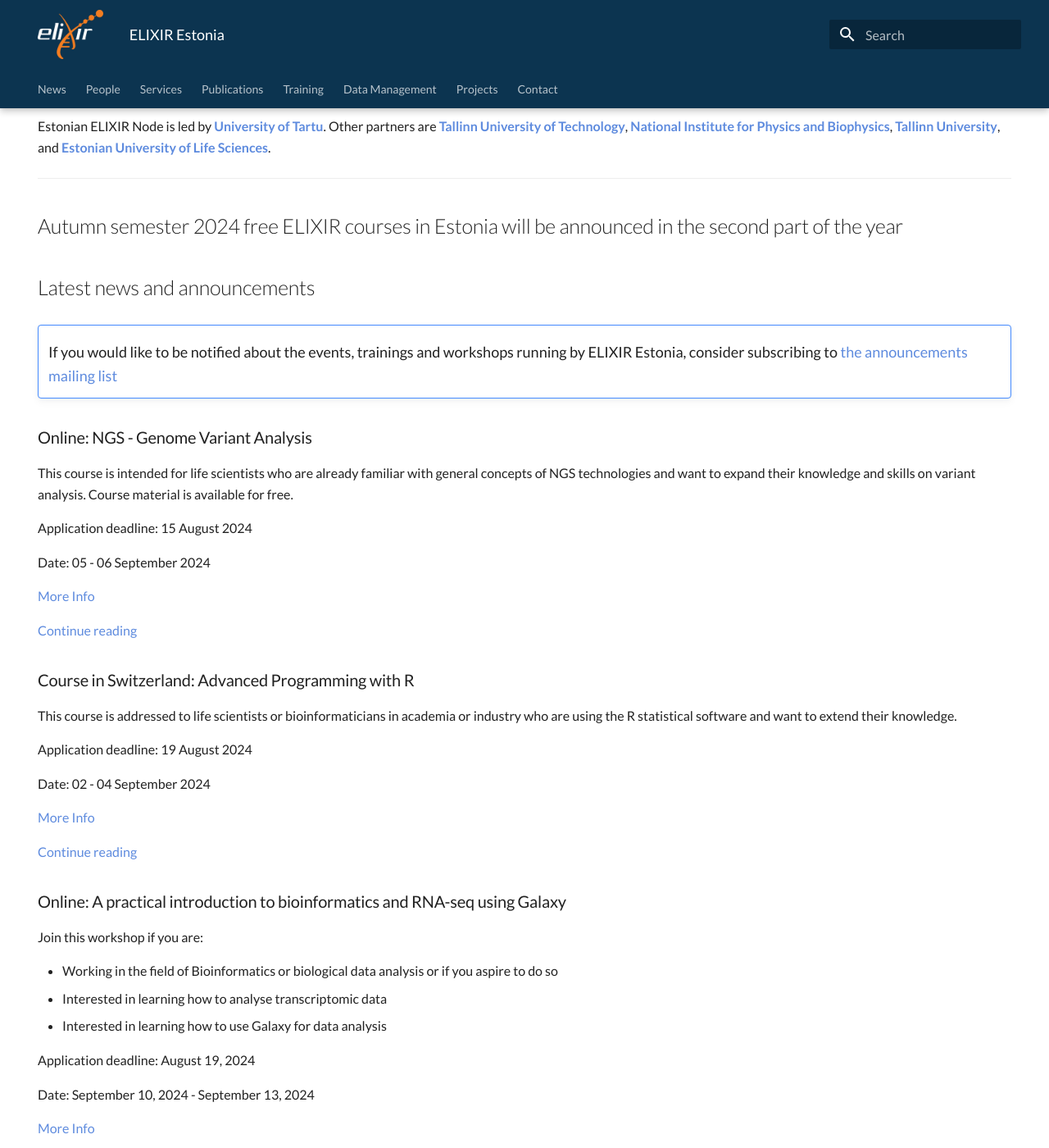
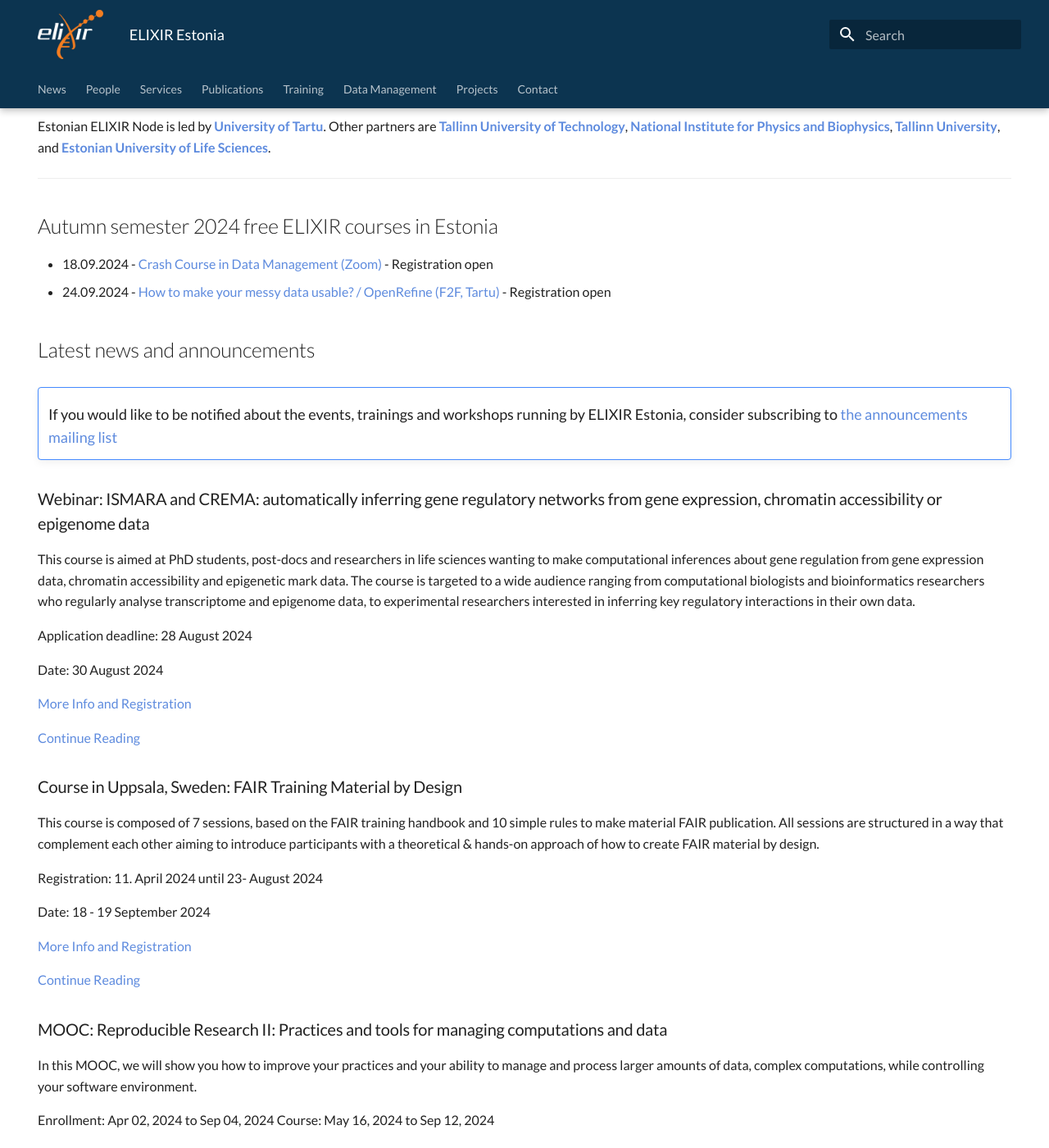
Before and after one commit to ELIXIREstonia/elixirestonia.github.io, an MkDocs documentation site: the page built from content/index.md, in a window 1280 px wide and 1400 px high, scrolled down 324 px. Shown: the whole window at 82% size. Built offline with MkDocs 1.6.1 and Material for MkDocs 9.7.7, drawn with Linux system fonts in a browser that asks for light colours; some of the changed lines change nothing that is shown; some of the changed text lies outside the part shown.

Commit message:
added courses (DM, OR)

```diff
--- a/content/index.md
+++ b/content/index.md
@@ -31,7 +31,10 @@
 **[Estonian University of Life Sciences](https://www.emu.ee/en)**.
 
 ---
-## Autumn semester 2024 free ELIXIR courses in Estonia will be announced in the second part of the year
+## Autumn semester 2024 free ELIXIR courses in Estonia
+
+* 18.09.2024 - [Crash Course in Data Management (Zoom)](news/posts/2024/crash_course_DM.md) - Registration open
+* 24.09.2024 - [How to make your messy data usable? / OpenRefine (F2F, Tartu)](news/posts/2024/OpenRefine_data_cleaning.md) - Registration open
 <!---
 comments
 
@@ -44,46 +47,6 @@
     running by ELIXIR Estonia, consider subscribing to [the announcements mailing
     list](https://lists.ut.ee/wws/subscribe/elixir.news?previous_action=edit_list_request)
 
-
-### Online: NGS - Genome Variant Analysis
-
-This course is intended for life scientists who are already familiar with general concepts of NGS technologies and want to expand their knowledge and skills on variant analysis. Course material is available for free.
-
-Application deadline: 15 August 2024
-
-Date: 05 - 06 September 2024
-
-[More Info](https://www.sib.swiss/training/course/20240905_NGSGV)
-
-[Continue reading](news/posts/2024/NGS_genome_variant_analysis.md)
-
-### Course in Switzerland: Advanced Programming with R
-
-This course is addressed to life scientists or bioinformaticians in academia or industry who are using the R statistical software and want to extend their knowledge.
-
-Application deadline: 19 August 2024
-
-Date: 02 - 04 September 2024
-
-[More Info](https://www.sib.swiss/training/course/20240902_APRWR)
-
-[Continue reading](news/posts/2024/Advanced_R_lausanne.md)
-
-### Online: A practical introduction to bioinformatics and RNA-seq using Galaxy
-
-Join this workshop if you are:
-
-* Working in the field of Bioinformatics or biological data analysis or if you aspire to do so
-* Interested in learning how to analyse transcriptomic data
-* Interested in learning how to use Galaxy for data analysis
-
-Application deadline: August 19, 2024
-
-Date: September 10, 2024 - September 13, 2024
-
-[More Info](https://www.cecam.org/workshop-details/a-practical-introduction-to-bioinformatics-and-rna-seq-using-galaxy-1359)
-
-[Continue reading](news/posts/2024/RNA-Seq_Galaxy.md)
 
 ### Webinar: ISMARA and CREMA: automatically inferring gene regulatory networks from gene expression, chromatin accessibility or epigenome data
 
@@ -146,6 +109,18 @@
 
 [Continue reading](news/posts/2024/MLM_for_bioinformatics.md)
 
+### Virtual 2 Day Workshop SABIO-RK and FAIRDOMHub / FAIRDOM-SEEK
+
+SABIO-RK (https://sabiork.h-its.org/) is a manually curated database for biochemical reactions and their kinetic properties. FAIRDOMHub (https://fairdomhub.org/) is a free research data management platform built upon the FAIRDOM-SEEK software (http://fairdomseek.org).  FAIRDOM-SEEK contains specific features for systems biologists for data and model management. This is an introductory course for SABIO-RK and FAIRDOMHub. You have the option to participate in either one or both of the courses.
+
+SABIO-RK: 25-NOV-2024 2:00 pm - 5:00pm (CET / UTC +1)
+
+FAIRDOM-SEEK: 26-NOV-2024 2:00 pm - 6:00pm (CET / UTC +1)
+
+[More Info and Registration](https://www.denbi.de/training-courses-2024/1777-virtual-2-day-workshop-sabio-rk-and-fairdomhub-fairdom-seek)
+
+[Continue Reading](news/posts/2024/SABIO-RK_FAIRDOMHub-FAIRDOM-SEEK.md)
+
 ### Asynchronous e-learning course: Identifiers in Bioinformatics
 
 Want to learn about identifiers used in bioinformatics? This asynchronous e-learning course can be completed online, at the desired pace and in the absence of an instructor.
--- /dev/null
+++ b/content/news/posts/2024/OpenRefine_data_cleaning.md
@@ -0,0 +1,112 @@
+---
+# For trainings in Estonian language use template: training_et.html
+template: training_en.html
+
+# You may use full custom title here. If omitted, it will be generated from course name.
+title: How to make your messy data usable? / OpenRefine - 24.09.2024 - Registration OPEN
+draft: false
+hide:
+  - toc
+
+# Date of this blog post:
+date: 2024-08-22
+authors:
+  - Diana
+
+# These are used only for ELIXIR EE site categories, not the course keywords on TESS
+categories:
+  - workshop
+  - OpenRefine
+  - tables
+  - cleaning data
+
+# Fill in the course details:
+course:
+  name: How to make your messy data usable? / OpenRefine
+
+  # Keep this in English (used in metadata)
+  provider: University of Tartu, Institute of Computer Science
+  # Specify duration in hours:
+  hours: 4
+
+  general:
+    # If the course is open for registration, specify the sign-up form link here (otherwise, remove it):
+    register: https://forms.gle/JhpsfTCWhAhvqGL18
+
+    # If the course is invite-only, specify the details (plain-text) here (otherwise, remove it):
+    invite:
+
+    # Specify audience in plain-text in the language of the template:
+    audience: Beginner level
+
+    # Specify lecturers in plain-text in the language of the template:
+    lecturers: Diana Pilvar
+
+    # Specify "Key Topics" as a YAML list:
+   # topics:
+
+
+    # Specify "Learning outcomes" as a YAML list:
+    outcomes:
+      - Describe spreadsheet best practices
+      - Compare Excel and OpenRefine
+      - Apply transforms (cell editing, column editing, transposing) in OpenRefine
+      - Write simple expressions in OpenRefine
+      - Match your dataset with that of an external source
+
+  # Specify keywords (for metadata) as a YAML list:
+  keywords:
+    - OpenRefine
+    - data cleaning
+
+  # Specify audience keywords (for metadata) as a YAML list:
+  audience:
+    - Beginner
+
+  # Mostly don't need to change (needed for metadata). Find more values here:
+  # https://www.ebi.ac.uk/ols4/ontologies/edam/classes/http%253A%252F%252Fedamontology.org%252Ftopic_0003?lang=en
+  about:
+    # "edam" indicates special ontology, other types not yet supported.
+    - edam:
+        # Specified as – code: label
+        3572: Data quality management
+
+  # Specify occurrences here:
+  instances:
+    - start: 2024-09-24T12:00:00+03:00
+      end: 2024-09-24T16:00:00+03:00
+      organisation: ELIXIR Estonia
+      maximumAttendeeCapacity: 20
+      instructors:
+        - Diana Pilvar
+      onsite:
+        building: DELTA
+        room: 2030
+
+      # or TLU (Narva mnt 25):
+      # onsite:
+      #   building: TLU
+      #   room: A-123
+
+      # or custom:
+      # onsite:
+      #   alternateName: Hotel ABC
+      #   room: Lounge
+      #   streetAddress: 123 Main Street
+      #   addressLocality: City
+      #   addressRegion: County
+      #   addressCountry: Country
+      #   postalCode: 12345
+      #   latitude:
+      #   longitude:
+
+      # or online:
+      # online: Zoom, link will be given a few days before the course.
+
+# Finally, the course description in Markdown/HTML below (as many paragraphs as needed).
+# Description will be rendered on web-page and also in TeSS JSON (as a string of HTML).
+---
+
+The practical workshop on cleaning your messy data with OpenRefine software.
+
+First, we will cover spreadsheet best practices. Then, we will put that knowledge into practice with OpenRefine. This course will explore the depths of OpenRefine software and see what it can offer. This will include cleaning the data in bigger batches and unifying the data in one sweep (transforms and expressions). Additionally, we will introduce the possibility of downloading additional data from other databases and different extensions OpenRefine software has.
--- /dev/null
+++ b/content/news/posts/2024/SABIO-RK_FAIRDOMHub-FAIRDOM-SEEK.md
@@ -0,0 +1,70 @@
+---
+draft: false
+date: 2024-08-22
+authors:
+  - Diana
+categories:
+  - workshop
+  - SABIO-RK
+  - database
+  - biochemistry
+  - FAIRDOMHub
+  - FAIRDOM-SEEK
+  - data management
+  - FAIR
+
+hide:
+  - toc
+---
+
+#  Virtual 2 Day Workshop SABIO-RK and FAIRDOMHub / FAIRDOM-SEEK
+
+SABIO-RK (https://sabiork.h-its.org/) is a manually curated database for biochemical reactions and their kinetic properties. FAIRDOMHub (https://fairdomhub.org/) is a free research data management platform built upon the FAIRDOM-SEEK software (http://fairdomseek.org).  FAIRDOM-SEEK contains specific features for systems biologists for data and model management. This is an introductory course for SABIO-RK and FAIRDOMHub. You have the option to participate in either one or both of the courses.
+
+SABIO-RK: 25-NOV-2024 2:00 pm - 5:00pm (CET / UTC +1)
+
+FAIRDOM-SEEK: 26-NOV-2024 2:00 pm - 6:00pm (CET / UTC +1)
+
+[More Info and Registration](https://www.denbi.de/training-courses-2024/1777-virtual-2-day-workshop-sabio-rk-and-fairdomhub-fairdom-seek)
+
+<!-- more -->
+
+## General information
+
+* __Time:__
+    * SABIO-RK: 25-NOV-2024 2:00 pm - 5:00pm (CET / UTC +1)
+    * FAIRDOM-SEEK: 26-NOV-2024 2:00 pm - 6:00pm (CET / UTC +1)
+* __Location:__  Online
+
+## Description
+
+__SABIO-RK (https://sabiork.h-its.org/)__ is a manually curated database for biochemical reactions and their kinetic properties. Data are mainly extracted from literature and include detailed information about biochemical reactions, their kinetic rate equations with parameters and experimental conditions.
+
+Agenda:
+
+* Introduction to SABIO-RK
+* Hands-on session: manual search and export functionalities
+* Hands-on session: programmatic access
+
+__FAIRDOMHub (https://fairdomhub.org/)__ is a free research data management platform built upon the __FAIRDOM-SEEK software (http://fairdomseek.org)__. FAIRDOM-SEEK is an open source tool for uploading, organizing, sharing and publishing scientific research data. FAIRDOM-SEEK contains specific features for systems biologists for data and model management.
+
+Agenda:
+
+* Introduction to FAIRDOMHub / FAIRDOM-SEEK
+* Demo of programmatic access
+* Hands-on session:
+* Storage and exchange of data and models according to the FAIR principles
+* Modeling specific functionalities in FAIRDOMHub / FAIRDOM-SEEK
+
+
+## Learning outcomes
+
+Comprehensive understanding of SABIO-RK, FAIRDOMHub / FAIRDOM-SEEK
+
+## Prerequisites
+
+For the SABIO-RK hands-on session you will need Python and the [Python library Requests](https://pypi.org/project/requests/).
+
+## Registration
+
+[More Info](https://www.denbi.de/training-courses-2024/1777-virtual-2-day-workshop-sabio-rk-and-fairdomhub-fairdom-seek)
--- /dev/null
+++ b/content/news/posts/2024/crash_course_DM.md
@@ -0,0 +1,105 @@
+---
+# For trainings in Estonian language use template: training_et.html
+template: training_en.html
+
+# You may use full custom title here. If omitted, it will be generated from course name.
+title: Crash Course in Data Management - 18.09.2024 - Registration OPEN
+draft: false
+hide:
+  - toc
+
+# Date of this blog post:
+date: 2024-08-22
+authors:
+  - Diana
+
+# These are used only for ELIXIR EE site categories, not the course keywords on TESS
+categories:
+  - Data Management
+  - DMP
+
+# Fill in the course details:
+course:
+  name: Crash Course in Data Management
+
+  # Keep this in English (used in metadata)
+  provider: University of Tartu, Institute of Computer Science
+  # Specify duration in hours:
+  hours: 3
+
+  general:
+    # If the course is open for registration, specify the sign-up form link here (otherwise, remove it):
+    register: https://forms.gle/WnpfwfEGUZ3fYTBSA
+
+    # If the course is invite-only, specify the details (plain-text) here (otherwise, remove it):
+    invite:
+
+    # Specify audience in plain-text in the language of the template:
+    audience: Beginner level
+
+    # Specify lecturers in plain-text in the language of the template:
+    lecturers: Diana Pilvar
+
+    # Specify "Key Topics" as a YAML list:
+    #topics:
+   #   - Data management
+
+    # Specify "Learning outcomes" as a YAML list:
+    outcomes:
+      - Apply best practices in file naming and folder structuring
+      - Select and apply appropriate ontologies and metadata standards
+      - Describe data storage and backup strategies
+      - Choose the right license for your data/published results
+
+  # Specify keywords (for TESS metadata) as a YAML list:
+  keywords:
+    - Data Management
+    - DMP
+
+  # Specify audience keywords (for metadata) as a YAML list:
+  audience:
+    - Researchers
+    - Beginner
+
+  # Mostly don't need to change (needed for metadata). Find more values here:
+  # https://www.ebi.ac.uk/ols4/ontologies/edam/classes/http%253A%252F%252Fedamontology.org%252Ftopic_0003?lang=en
+  about:
+    # "edam" indicates special ontology, other types not yet supported.
+    - edam:
+        # Specified as – code: label
+        3071: Data management
+
+  # Specify occurrences here:
+  instances:
+    - start: 2024-09-18T09:30:00+03:00
+      end: 2024-09-18T12:30:00+03:00
+      organisation: ELIXIR Estonia
+      maximumAttendeeCapacity:
+      instructors:
+        - Diana Pilvar
+
+      # or TLU (Narva mnt 25):
+      # onsite:
+      #   building: TLU
+      #   room: A-123
+
+      # or custom:
+      # onsite:
+      #   alternateName: Hotel ABC
+      #   room: Lounge
+      #   streetAddress: 123 Main Street
+      #   addressLocality: City
+      #   addressRegion: County
+      #   addressCountry: Country
+      #   postalCode: 12345
+      #   latitude:
+      #   longitude:
+
+      online:
+      online: Zoom, link will be given a few days before the course.
+
+# Finally, the course description in Markdown/HTML below (as many paragraphs as needed).
+# Description will be rendered on web-page and also in TeSS JSON (as a string of HTML).
+---
+
+Data management is an essential part of scientific research and is crucial for maximizing the value of data. Crash course in Data Management is an introductory course that equips researchers with the necessary skills for effective organization and management of research data. Participants will gain knowledge of best practices in data documentation, backup, and sharing. We will go through exercises and assignments to reinforce new knowledge.
```
